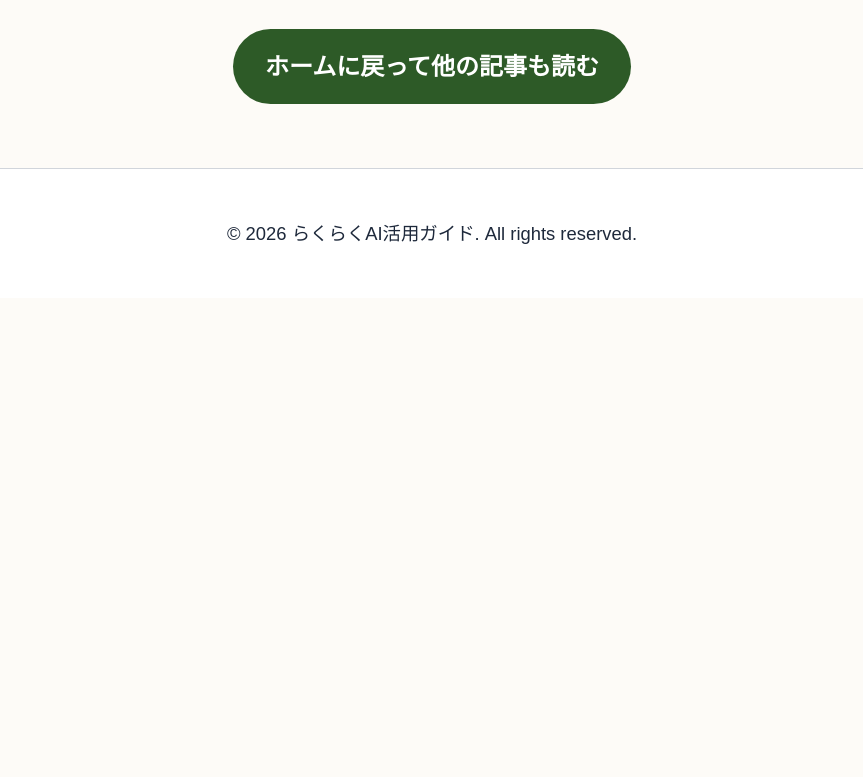
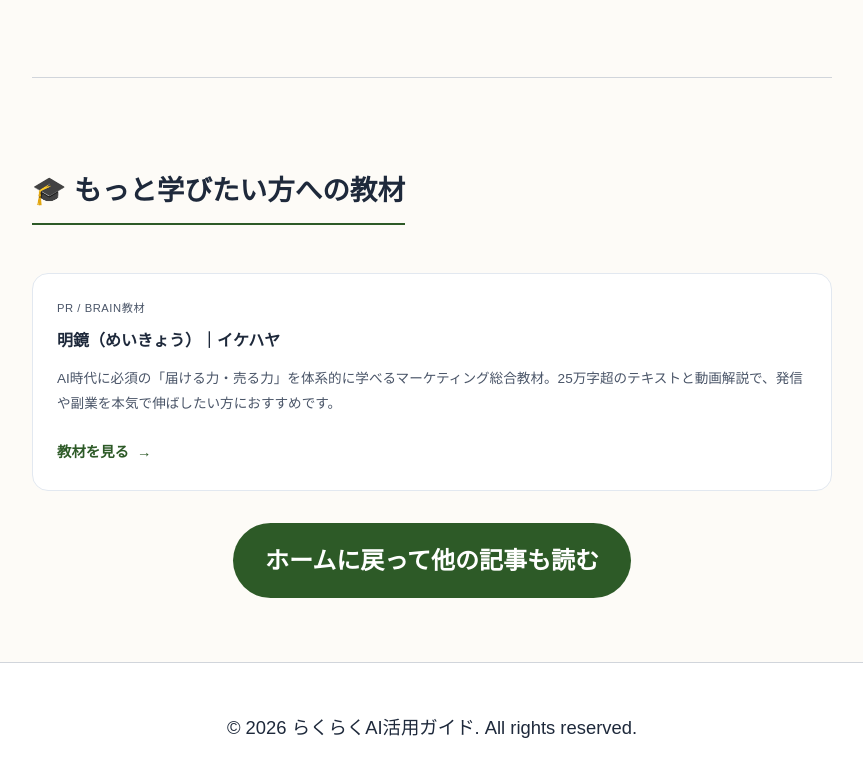
Before and after one commit to hoshi54hide/media, a website: page articles/claude-vs-chatgpt.html in a window 1280 px wide. Shown: the part 2902-3679 px from the top of the page, without its empty margins (208-1071 px from the left). Before the commit the page ends 3200 px from the top, so only its background shows below. Drawn offline with Linux system fonts and the light colour scheme.

Commit message:
全記事に教材コーナー（明鏡）を追加

```diff
--- a/articles/claude-vs-chatgpt.html
+++ b/articles/claude-vs-chatgpt.html
@@ -110,6 +110,19 @@
                     <p style="font-size: 0.8rem; color: var(--text-muted);">※両方のAIに入力して、回答の「雰囲気」の違いを楽しんでみてください。</p>
                 </div>
 
+
+                <section class="resource-section">
+                    <h2>🎓 もっと学びたい方への教材</h2>
+                    <div class="resource-grid">
+                        <div class="resource-card">
+                            <span class="resource-type">PR / Brain教材</span>
+                            <h3 class="resource-title">明鏡（めいきょう）｜イケハヤ</h3>
+                            <p class="resource-desc">AI時代に必須の「届ける力・売る力」を体系的に学べるマーケティング総合教材。25万字超のテキストと動画解説で、発信や副業を本気で伸ばしたい方におすすめです。</p>
+                            <a href="https://brmk.io/vHbvRf" target="_blank" rel="sponsored" class="resource-link">教材を見る <span>→</span></a>
+                        </div>
+                    </div>
+                </section>
+
                 <div class="text-center mt-2">
                     <a href="../index.html" class="logo" style="display:inline-block; background:var(--primary); color:white; padding: 1rem 2rem; border-radius:3rem;">ホームに戻って他の記事も読む</a>
                 </div>
```
Also changed, not shown: articles/antigravity-guide.html (+6 -0 lines), articles/chatgpt-basic.html (+6 -0 lines), articles/claude-basic.html (+6 -0 lines), articles/midjourney-guide.html (+6 -0 lines), articles/prompt-engineering-basic.html (+13 -0 lines).
